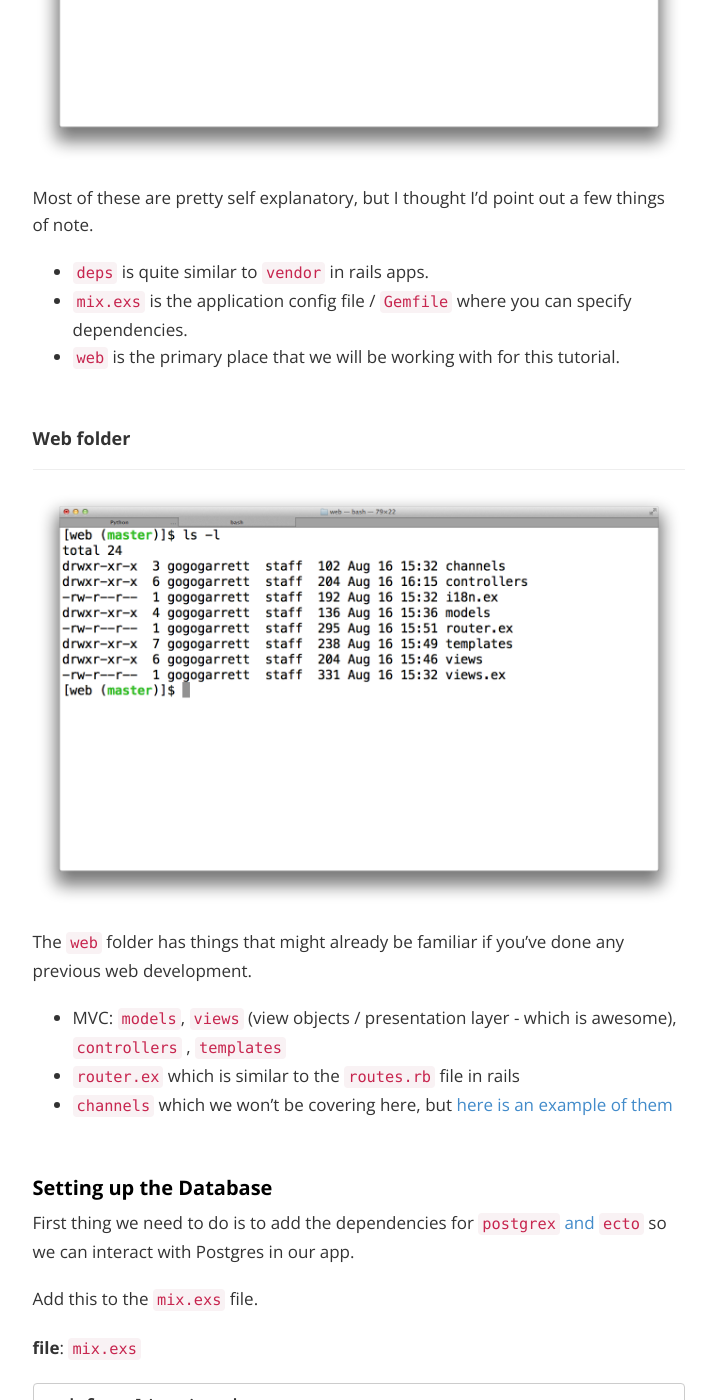
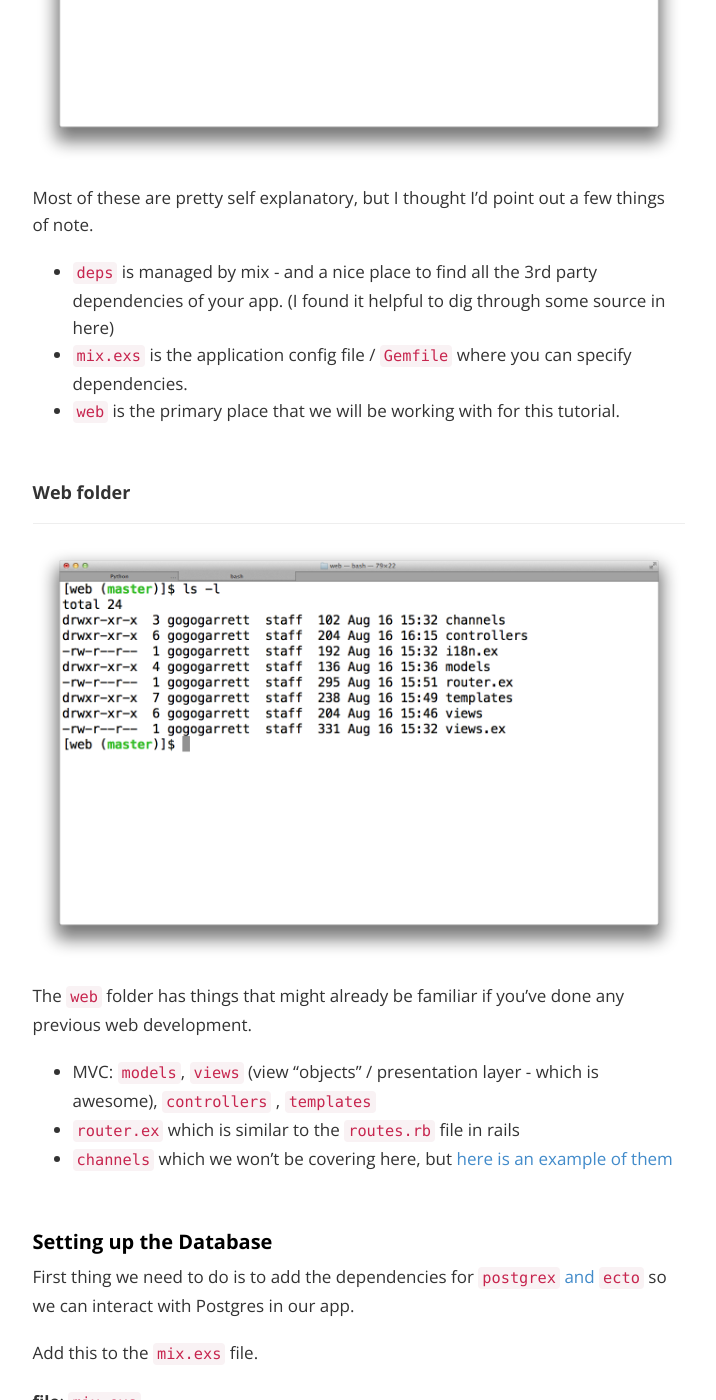
Before and after one commit to gogogarrett/gogogarrett.github.io, a Jekyll site: the page built from _posts/2014-08-16-programming-in-elixir-with-the-phoenix-framework-building-a-basic-CRUD-app.markdown, in a window 1280 px wide and 1400 px high, scrolled down 1376 px. Shown: the whole window, without its empty margins (330-1046 px from the left). Built offline with Jekyll 4.4.1, drawn with Linux system fonts in a browser that asks for light colours; nearby versions of some CDN libraries; Markdown is read by kramdown in place of the engine named in the settings; comment, search, counter and statistics services are not loaded.

Commit message:
minior adjustments to the post.

```diff
--- a/_posts/2014-08-16-programming-in-elixir-with-the-phoenix-framework-building-a-basic-CRUD-app.markdown
+++ b/_posts/2014-08-16-programming-in-elixir-with-the-phoenix-framework-building-a-basic-CRUD-app.markdown
@@ -41,7 +41,7 @@ This will give you a full project structure to get you started.
 
 Most of these are pretty self explanatory, but I thought I'd point out a few things of note.
 
-- `deps` is quite similar to `vendor` in rails apps.
+- `deps` is managed by mix - and a nice place to find all the 3rd party dependencies of your app. (I found it helpful to dig through some source in here)
 - `mix.exs` is the application config file / `Gemfile` where you can specify dependencies.
 - `web` is the primary place that we will be working with for this tutorial.
 
@@ -55,7 +55,7 @@ Most of these are pretty self explanatory, but I thought I'd point out a few thi
 
 The `web` folder has things that might already be familiar if you've done any previous web development.
 
-- MVC: `models`, `views` (view objects / presentation layer - which is awesome), `controllers` , `templates`
+- MVC: `models`, `views` (view "objects" / presentation layer - which is awesome), `controllers` , `templates`
 - `router.ex` which is similar to the `routes.rb` file in rails
 - `channels` which we won't be covering here, but [here is an example of them](https://github.com/chrismccord/phoenix_chat_example)
 
```
